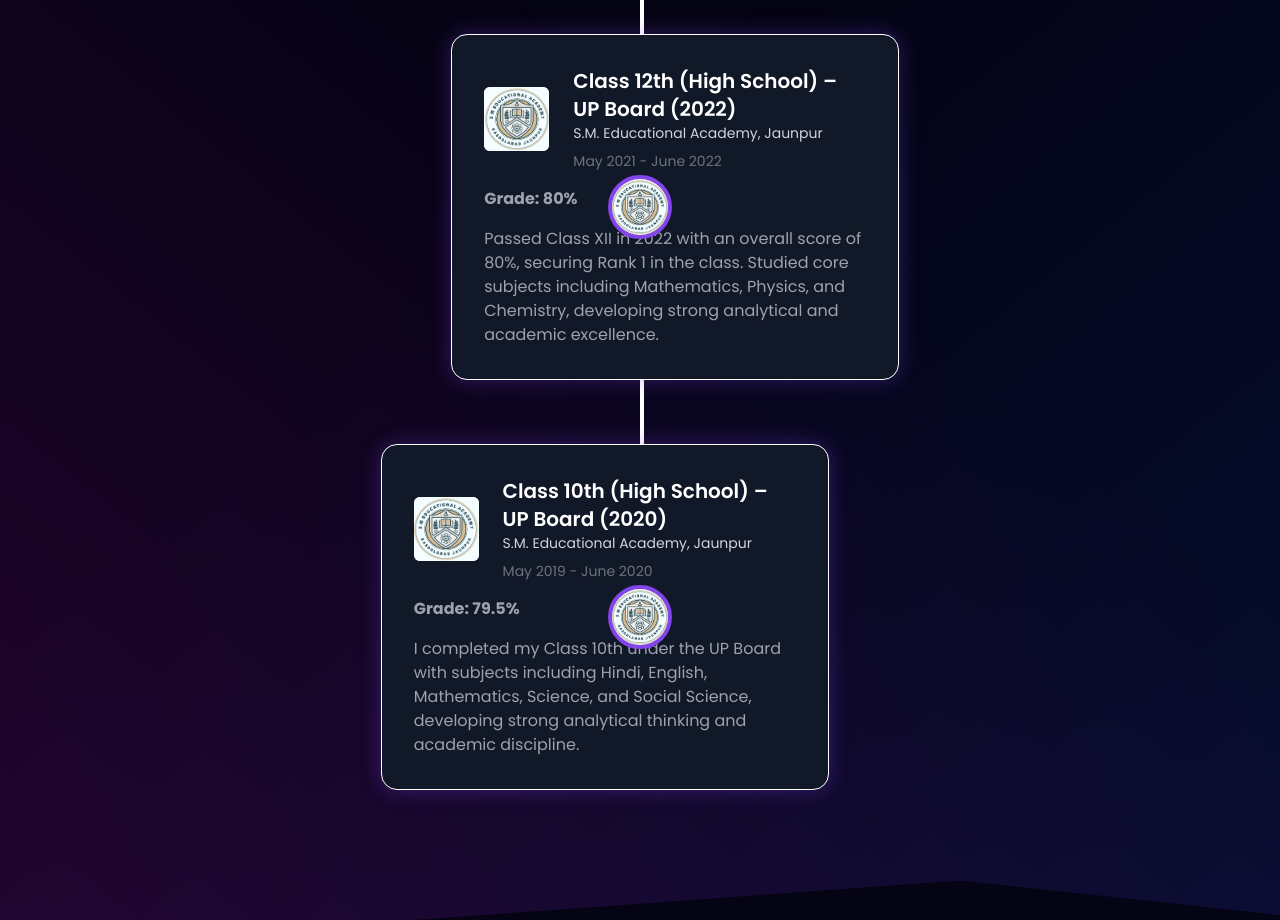
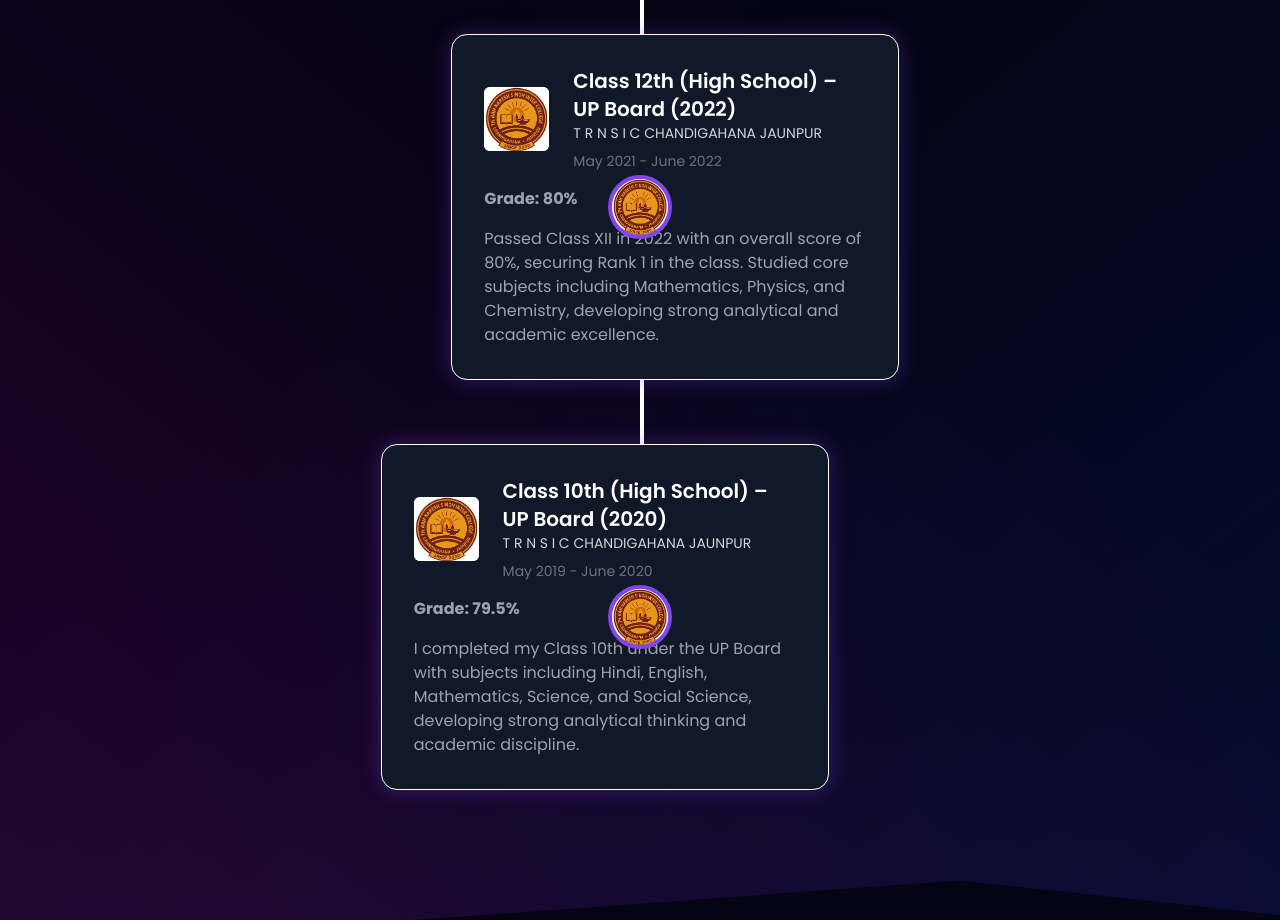
Before and after one commit to adarshscript/portfolio, a React (Vite) app: page / in a window 1280 px wide. Shown: the part 6180-7100 px from the top of the page. Built offline with nearby package versions, Linux system fonts and the light colour scheme.

Commit message:
Add TRNSIC

```diff
--- a/src/constants.js
+++ b/src/constants.js
@@ -149,7 +149,7 @@ export const education = [
   {
     id: 1,
     img: bsaLogo,
-    school: "S.M. Educational Academy, Jaunpur",
+    school: "T R N S I C CHANDIGAHANA JAUNPUR",
     date: "May 2021 - June 2022",
     grade: "80%",
     desc: "Passed Class XII in 2022 with an overall score of 80%, securing Rank 1 in the class. Studied core subjects including Mathematics, Physics, and Chemistry, developing strong analytical and academic excellence.",
@@ -158,7 +158,7 @@ export const education = [
   {
     id: 2,
     img: vpsLogo,
-    school: "S.M. Educational Academy, Jaunpur",
+    school: "T R N S I C CHANDIGAHANA JAUNPUR",
     date: "May 2019 - June 2020",
     grade: "79.5%",
     desc: "I completed my Class 10th under the UP Board with subjects including Hindi, English, Mathematics, Science, and Social Science, developing strong analytical thinking and academic discipline.",
```
Also changed, not shown: src/assets/education_logo/bsa_logo.png, src/assets/education_logo/vps_logo.png.
